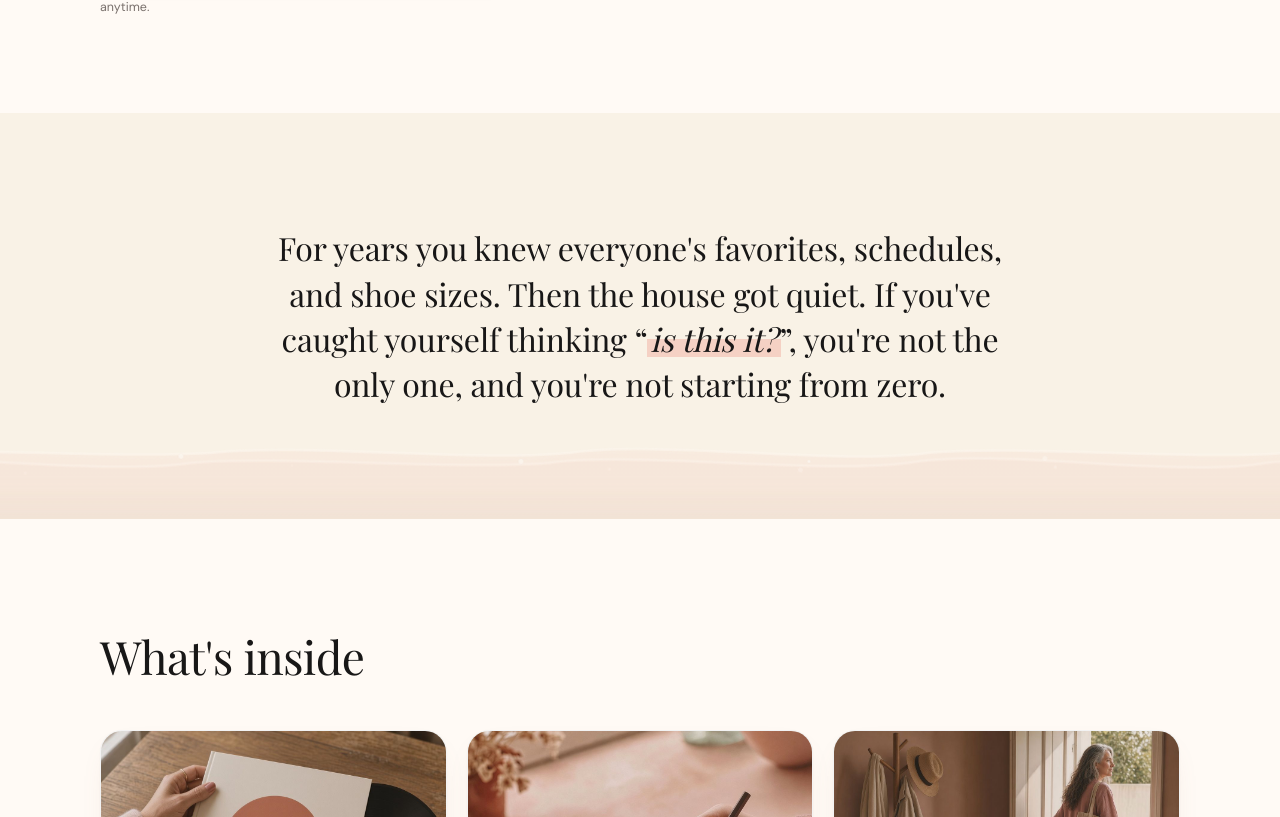
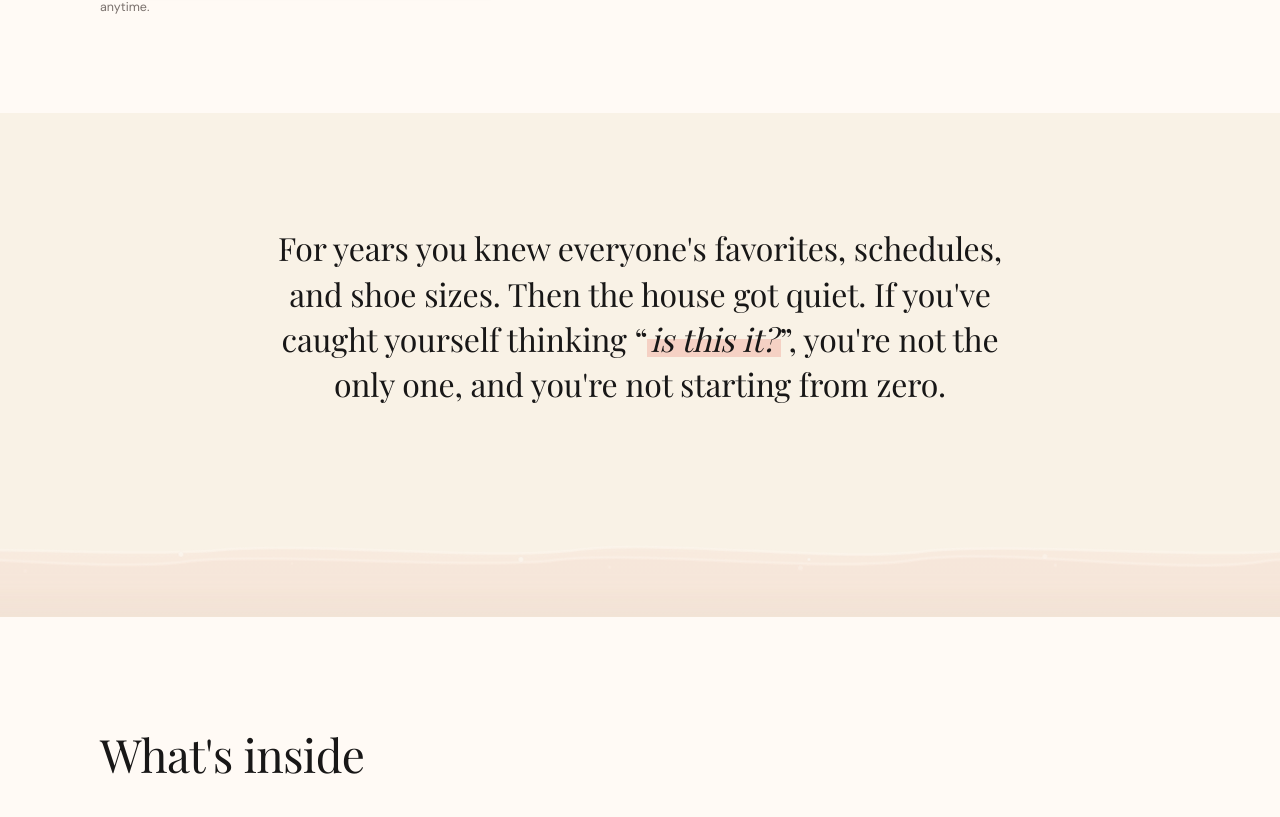
Before and after one commit to nemomakes/showsites, a Next.js app in the folder who-am-i-now/: page / in a window 1280 px wide. Shown: the part 616-1433 px from the top of the page. Built offline with nearby package versions, Linux system fonts and the light colour scheme.

Commit message:
intro strip: equal top gap and text-to-wave gap

```diff
--- a/who-am-i-now/app/globals.css
+++ b/who-am-i-now/app/globals.css
@@ -52,7 +52,8 @@ h1,h2,h3,p{margin:0}
 .form-msg-title{font-family:var(--serif);font-size:21px;line-height:1.25;color:var(--ink)}
 
 /* intro */
-.intro{padding:72px 0;position:relative;overflow:hidden}
+/* --crest = resting foam crest height above the section bottom (shore 120/150px), so text→wave gap == top gap */
+.intro{--pt:72px;--crest:72px;padding:var(--pt) 0 calc(var(--pt) + var(--crest));position:relative;overflow:hidden}
 .intro .wrap{position:relative;z-index:1}
 .doodles{position:absolute;inset:0;pointer-events:none}
 .doodle{position:absolute;display:block;opacity:.9}
@@ -148,7 +149,6 @@ h1,h2,h3,p{margin:0}
   .page{flex:0 0 220px;margin:0 -10px;--rot:calc((var(--i) - 1.5) * 5deg)}
   .page:nth-child(2n){margin-top:28px}
   .page-in{padding:24px 22px;transform:translateX(calc((var(--i) - 1.5) * (var(--p) - .5) * 70px)) rotate(calc(var(--rot) * (.4 + var(--p))));transition:transform .2s linear}
-  .intro{padding:120px 0}
   .d-shoes{width:190px;left:3%;top:-42px}
   .d-tee{width:150px;right:4%;top:-38px}
   .d-ball{width:140px;right:11%;bottom:-52px}
@@ -162,7 +162,7 @@ h1,h2,h3,p{margin:0}
   .panel-media{aspect-ratio:16/9}
   .lede{font-size:18px;margin-top:20px}
   .hero-copy .form{margin-top:32px}
-  .intro{padding:112px 0}
+  .intro{--pt:112px;--crest:98px}
   .inside,.how{padding:112px 0}
   .cards{grid-template-columns:repeat(3,1fr);gap:20px;margin-top:48px}
   .why{padding:120px 0}
```
